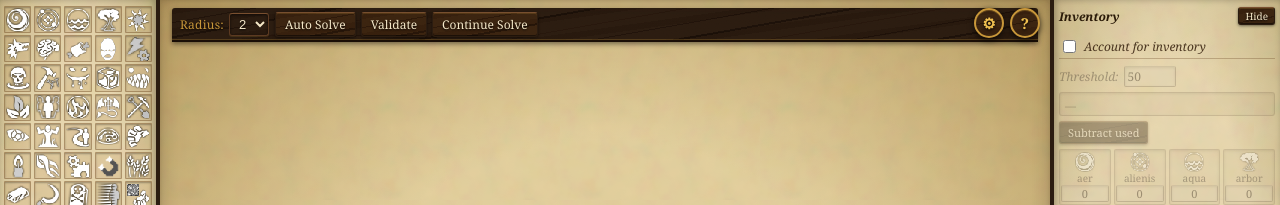
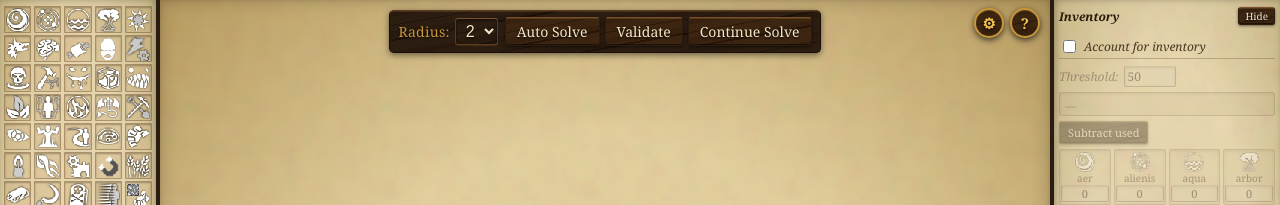
Before and after one commit to egor-muindor/tcresearch-solver, a website built with Vite: page app/index.html in a window 1280 px wide. Shown: the top 205 px of the page. Built offline with nearby package versions, Linux system fonts and the light colour scheme; files whose address does not match are found by name.

Commit message:
fix(ui): centered content-sized header bar (remove full-width wood strip), 1.2x larger; tour spotlight (highlighted element not dimmed)

```diff
--- a/app/src/ui/app.css
+++ b/app/src/ui/app.css
@@ -100,17 +100,25 @@ body {
 .toolbar-container {
   /* Toolbar component adds its own class */
   flex-shrink: 0;
-  width: 100%;
-  /* Wood strip across the top of the board area */
+  align-self: center;            /* center horizontally in the board column */
+  width: auto;                   /* shrink to the size of the buttons */
+  max-width: calc(100% - 110px); /* stay clear of the top-right ?/gear buttons */
+  margin-top: 2px;
+  /* Self-contained wood bar (no full-width strip) */
   background-color: #2b1c10;
   background-image: var(--wood-grain-svg), var(--wood-stripes);
   background-blend-mode: overlay, overlay;
-  border-bottom: 2px solid #1a0e06;
-  border-radius: 3px 3px 0 0;
-  box-shadow: 0 2px 5px rgba(0,0,0,0.45), inset 0 -1px 0 rgba(200,151,58,0.25);
-  padding: 4px 8px 3px;
-  /* leave room for the ? and gear buttons in the top-right corner */
-  padding-right: 82px;
+  border: 1px solid #1a0e06;
+  border-top-color: #5c3a22;
+  border-radius: 5px;
+  box-shadow: 0 2px 6px rgba(0,0,0,0.5), inset 0 1px 0 rgba(200,151,58,0.2);
+  padding: 6px 8px;              /* small, roughly even padding around the buttons */
+}
+
+/* Header toolbar ~1.2x larger than the other button rows */
+.toolbar-container .toolbar__btn {
+  font-size: 14px;
+  padding: 4px 11px;
 }
 
 /* Toolbar internal styles */
@@ -118,7 +126,7 @@ body {
   display: flex;
   flex-wrap: wrap;
   align-items: center;
-  gap: 6px;
+  gap: 7px;
 }
 
 .toolbar__group {
@@ -130,7 +138,7 @@ body {
 
 .toolbar__label {
   color: var(--gold);
-  font-size: 12px;
+  font-size: 14px;
   letter-spacing: 0.02em;
   text-shadow: 0 1px 2px rgba(0,0,0,0.8);
 }
@@ -143,8 +151,8 @@ body {
   border: 1px solid var(--wood-border);
   border-top-color: #7a5030;
   border-radius: 3px;
-  padding: 2px 5px;
-  font-size: 13px;
+  padding: 3px 6px;
+  font-size: 16px;
   cursor: pointer;
   box-shadow: inset 0 1px 3px rgba(0,0,0,0.6), 0 1px 0 rgba(200,151,58,0.15);
   text-shadow: 0 1px 2px rgba(0,0,0,0.8);
@@ -958,7 +966,7 @@ body {
   position: fixed;
   inset: 0;
   z-index: 1000;
-  background: rgba(20, 10, 4, 0.55);
+  background: transparent; /* dimming is done by the highlight's box-shadow spotlight */
   cursor: pointer;
 }
 
@@ -971,7 +979,8 @@ body {
   box-shadow:
     0 0 0 3px var(--gold-bright),
     0 0 0 6px rgba(200,151,58,0.35),
-    0 0 20px 4px rgba(200,151,58,0.25);
+    0 0 20px 4px rgba(200,151,58,0.25),
+    0 0 0 9999px rgba(20,10,4,0.6); /* spotlight: dim everything except inside the highlight */
   outline: 2px solid rgba(240,192,80,0.6);
   transition: left 0.18s ease, top 0.18s ease, width 0.18s ease, height 0.18s ease;
 }
```
